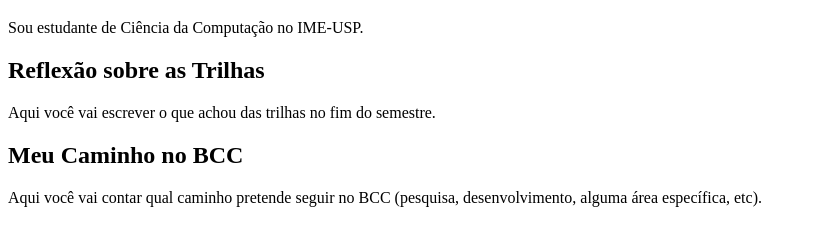
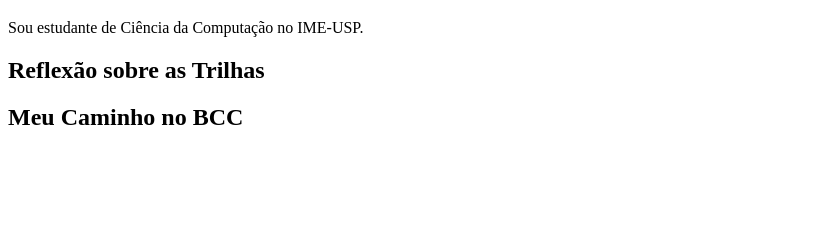
Before and after one commit to kevyn-andrade/kevyn-andrade.github.io, a plain HTML site: page index.html in a window 1280 px wide. Shown: the part 61-306 px from the top of the page, without its empty margins (0-813 px from the left). Drawn offline with Linux system fonts and the light colour scheme.

Commit message:
Update index.html

```diff
--- a/index.html
+++ b/index.html
@@ -9,9 +9,7 @@
     <p>Sou estudante de Ciência da Computação no IME-USP.</p>
 
     <h2>Reflexão sobre as Trilhas</h2>
-    <p>Aqui você vai escrever o que achou das trilhas no fim do semestre.</p>
 
     <h2>Meu Caminho no BCC</h2>
-    <p>Aqui você vai contar qual caminho pretende seguir no BCC (pesquisa, desenvolvimento, alguma área específica, etc).</p>
 </body>
 </html>
```
